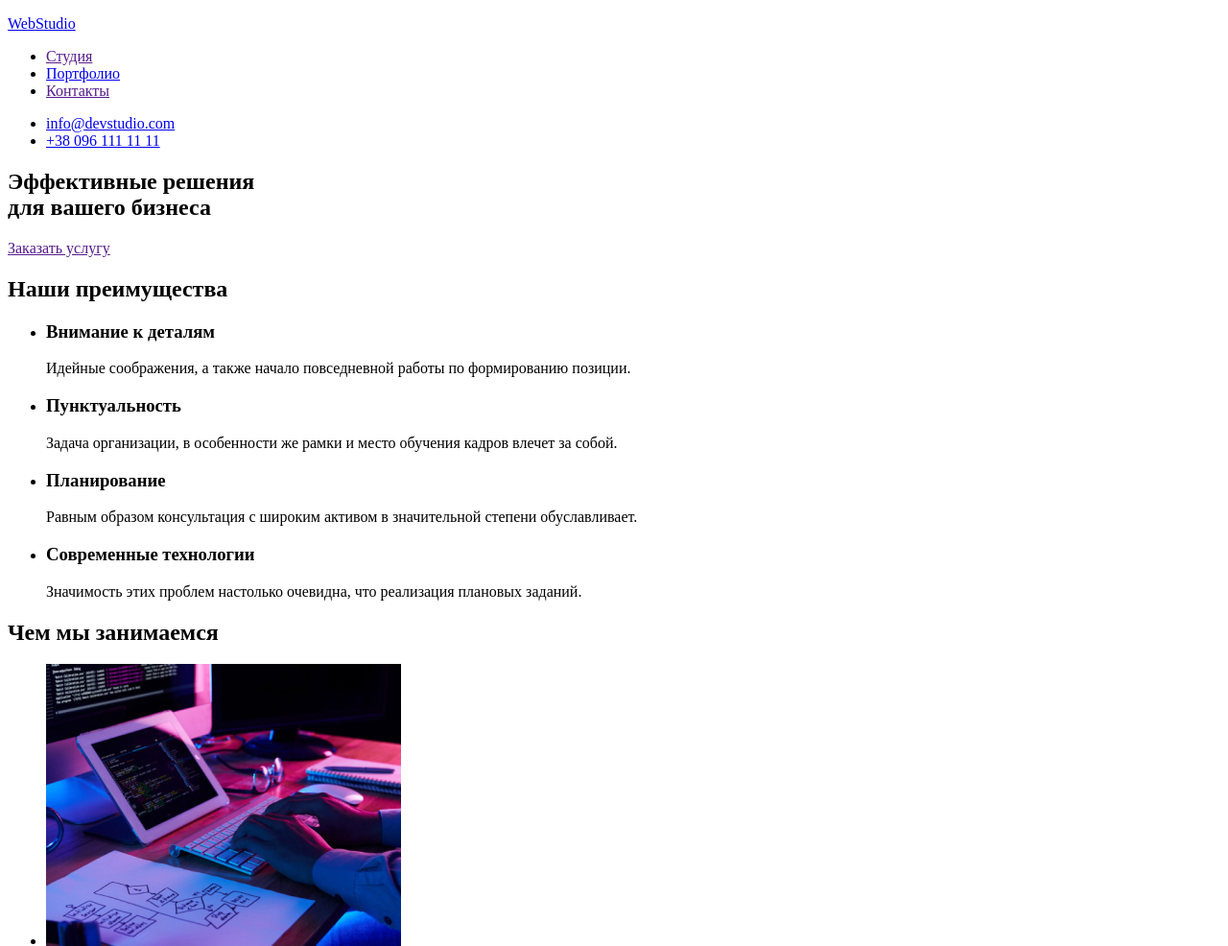
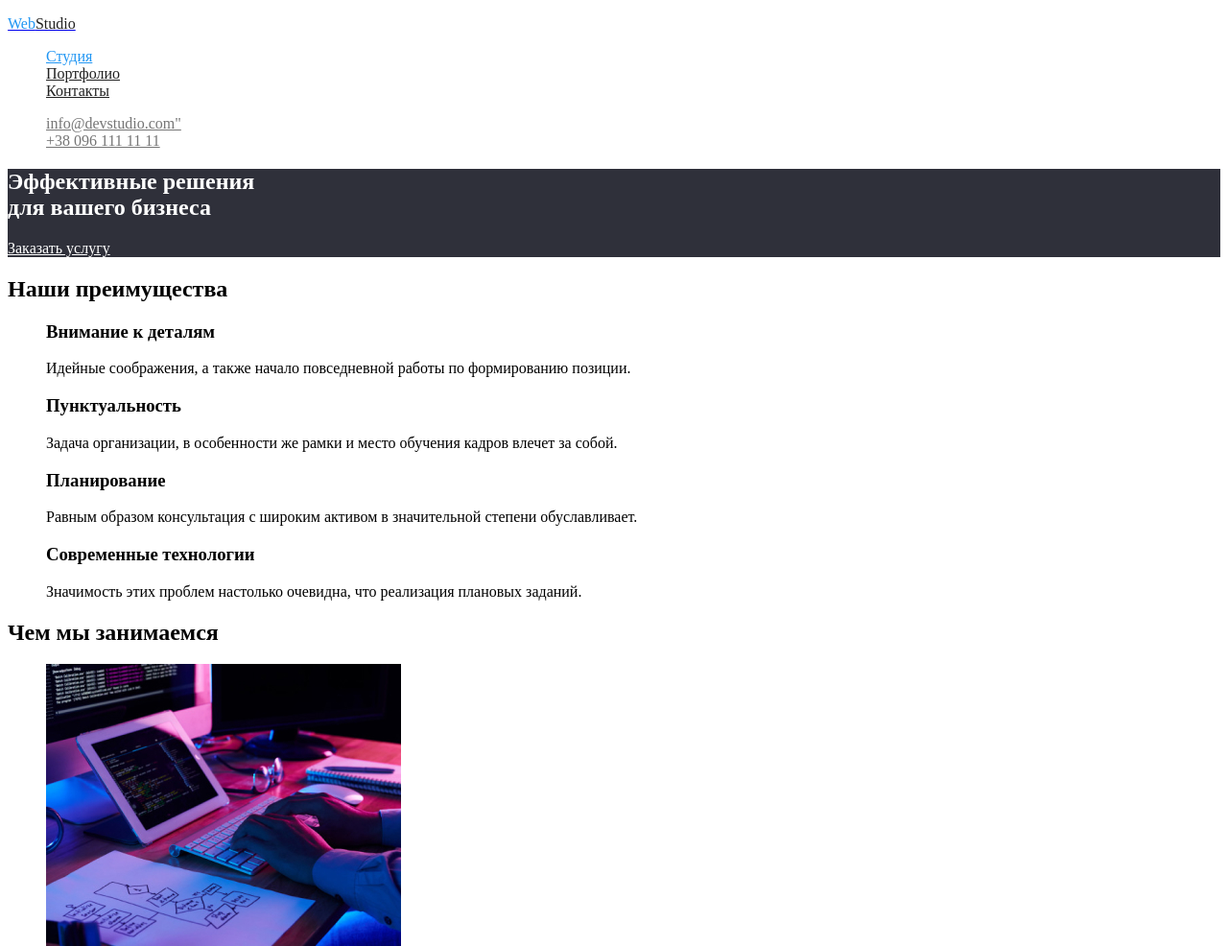
Before and after one commit to Den-85-ukr/goit-markup-hw-02, a plain HTML site: page index.html in a window 1280 px wide. Shown: the top 986 px of the page at 96% size. Drawn offline with Linux system fonts and the light colour scheme.

Commit message:
Update *.html

```diff
--- a/index.html
+++ b/index.html
@@ -4,6 +4,7 @@
     <meta charset="UTF-8" />
     <meta name="viewport" content="width=device-width, initial-scale=1.0" />
     <title>Гланая</title>
+    <link rel="stylesheet" href="./css/common.css">
     <link rel="stylesheet" href="./css/styles.css" />
   </head>
   <body>
@@ -11,25 +12,25 @@
     <header>
       <nav>
         <a href="index.html">
-          <p><span class="logo1">Web</span>Studio</p>
+          <p lang="eng"><span class="logo-part-one">Web</span><span class="logo-part-two">Studio</span></p>
         </a>
-        <ul>
-          <li><a href="">Студия</a></li>
-          <li><a href="./portfolio.html">Портфолио</a></li>
-          <li><a href="">Контакты</a></li>
+        <ul class="site-nav list">
+          <li><a href="./index.html" class="link current">Студия</a></li>
+          <li><a href="./portfolio.html" class="link">Портфолио</a></li>
+          <li><a href="" class="link">Контакты</a></li>
         </ul>
       </nav>
-      <ul>
-        <li><a href="mailto:info@devstudio.com">info@devstudio.com</a></li>
-        <li><a href="tel:+380961111111">+38 096 111 11 11</a></li>
+      <ul class="auth-nav list">
+        <li><a href="mailto:info@devstudio.com" class="link">info@devstudio.com"</a></li>
+        <li><a href="tel:+380961111111" class="link">+38 096 111 11 11</a></li>
       </ul>
     </header>
     <main>
       <!-- Главный контейнер -->
-      <section>
+      <section class="hero">
         <!-- Герой! -->
-        <h1>Эффективные решения <br />для вашего бизнеса</h1>
-        <a href="">Заказать услугу</a>
+        <h1 class="hero-title">Эффективные решения <br />для вашего бизнеса</h1>
+        <a href="" class="hero-link">Заказать услугу</a>
       </section>
       <!-- Наши преимущества -->
       <section>
@@ -145,13 +146,12 @@
     <!-- Футер -->
     <footer>
       <a href="index.html">
-        <p><span class="logo1">Web</span><span class="logo2">Studio</span></p>
+        <p lang="eng"><span class="logo-part-one">Web</span><span class="logo-parttwo-footer">Studio</span></p>
       </a>
       <address>
-        г. Киев, пр-т Леси Украинки, 26<br /><a href="mailto:info@example.com"
-          >info@example.com</a
-        ><br />
-        <a href="tel:+380991111111">+38 099 111 11 11</a>
+        г. Киев, пр-т Леси Украинки, 26<br />
+        <a href="mailto:info@example.com" class="auth-footer">info@example.com</a><br />
+        <a href="tel:+380991111111" class="auth-footer">+38 099 111 11 11</a>
       </address>
     </footer>
   </body>
```
Also changed, not shown: portfolio.html (+24 -9 lines).
